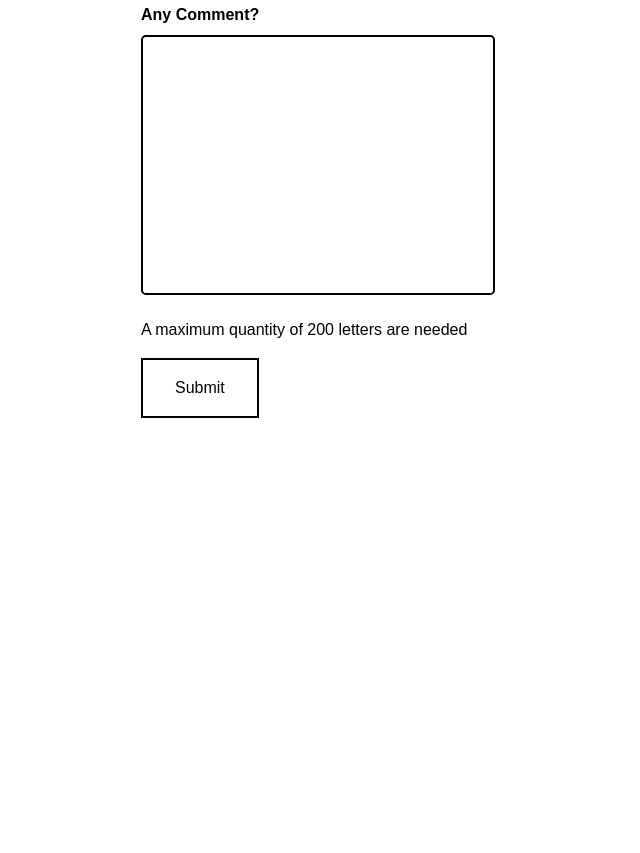
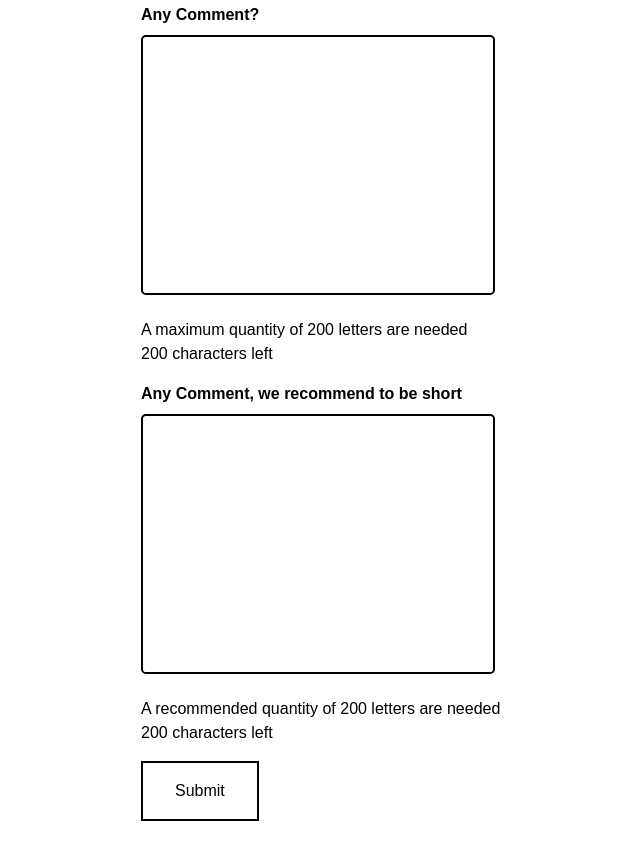
Before and after one commit to lavak00731/validAccess, a plain HTML site: page examples/externalvalidations.html in a window 1280 px wide. Shown: the part 505-1358 px from the top of the page, without its empty margins (25-665 px from the left). Before the commit the page ends 955 px from the top, so only its background shows below. Drawn offline with Linux system fonts and the light colour scheme.

Commit message:
textarea character counting

```diff
--- a/errorMsgs/msgs.json
+++ b/errorMsgs/msgs.json
@@ -105,6 +105,7 @@
                 "msg": "This field is required"}
             ]
         },
-        "sending": "Form is being sent..."
+        "sending": "Form is being sent...",
+        "textcount": "{variable} characters left"
     }
 }
--- a/examples/externalvalidations.html
+++ b/examples/externalvalidations.html
@@ -35,8 +35,13 @@
                     </div>
                     <div class="field-wrapper">
                         <label for="comment">Any Comment?</label>
-                        <textarea name="comment" id="comment" cols="30" rows="10" aria-describedby="max-characters" required maxlength="200"></textarea>
+                        <textarea name="comment" id="comment" cols="30" rows="10" data-valida-text-count="true" aria-describedby="max-characters" required maxlength="200"></textarea>
                         <p id="max-characters">A maximum quantity of 200 letters are needed</p>
+                    </div>
+                    <div class="field-wrapper">
+                        <label for="comment1">Any Comment, we recommend to be short</label>
+                        <textarea name="comment1" id="comment1" cols="30" rows="10" data-valida-text-count="true" aria-describedby="max-characters1" required data-valida-max-text="200"></textarea>
+                        <p id="max-characters1">A recommended quantity of 200 letters are needed</p>
                     </div>
                     <div class="field-wrapper">
                         <button type="submit">Submit</button>
--- a/styles/basicstyling.css
+++ b/styles/basicstyling.css
@@ -120,6 +120,10 @@ input[type="time"], input[type="date"], input[type="url"], input[type="password"
     padding: 0.5rem 0.5rem 0.5rem 3rem;
     border-radius: 0.3rem;
     margin-bottom: 1rem;
+}
+textarea {
+    white-space: break-spaces;
+    word-break: break-word;
 }
              /***** Track Styles *****/
 /***** Chrome, Safari, Opera, and Edge Chromium *****/
@@ -273,3 +277,6 @@ select[aria-invalid="true"] {
     width: 20%;
     text-align: center;
 }
+.negativeAmount {
+    color: var(--alert-color);
+}
--- a/validAccess.js
+++ b/validAccess.js
@@ -63,6 +63,15 @@ class ValidAccess {
             //waiting for user to make a click on submit button
             //using click event since Submit does not aloud show custom messages
             this.formElem.querySelector('[type="submit"]').addEventListener('click', e=> this.#validateForm(e));
+            //check if textarea have data attribute in order to count characters
+            this.formElem.querySelectorAll('textarea').forEach((tarea)=>{
+                if (tarea.dataset.validaTextCount === 'true') {
+                    //set text count
+                    this.setTextCount(tarea);
+                    //listen input event to count characters
+                    tarea.addEventListener('input', this.textCount.bind(this));
+                }
+            });
             //set dependency fields events
             this.formElem.querySelectorAll('[type="radio"], [type="checkbox"]').forEach((field)=>{
                 field.addEventListener('change', e=> this.showOrHIdeDependant(e));
@@ -81,7 +90,57 @@ class ValidAccess {
         } catch {
             throw new Error('No message set to element '+elemName+' in validation '+validation);
         }
-
+    }
+    //adds or removes negativeAmount class
+    addOrRemoveNegativeClass (elem) {
+        let amountToBeShown = parseInt(elem.dataset.validaMaxText) - elem.value.length;
+        elem.parentElement.querySelector('.amountCh').textContent = amountToBeShown;
+        if(amountToBeShown < 0) {
+            elem.parentElement.querySelector('.amountCh').classList.add('negativeAmount');
+        } else {
+            elem.parentElement.querySelector('.amountCh').classList.remove('negativeAmount');
+        }
+    }
+    //set the structure below of a textarea for explaining the user
+    //that there is a text limit
+    setTextCount (elem) {
+        const template = document.createElement('p');
+        template.classList.add('text-count');
+        template.setAttribute('aria-live', 'polite')
+        const countMsg = this.formMsgs[document.documentElement.lang]['textcount'];
+        let countElem;
+        //There are two possible approaches
+        //One with a text limit
+        if( elem.hasAttribute('maxlength') ) {
+            countElem = elem.getAttribute('maxlength');
+        } else if ( elem.dataset.validaMaxText ) {
+            //The other one let the user type, but noticing  that he or she exceeded the
+            //amount of characters
+            countElem = elem.dataset.validaMaxText;
+        }
+        let dynamicMsg = countMsg.replace('{variable}', `<span class="amountCh">${parseInt(countElem) - elem.value.length}</span>`);
+        template.innerHTML = dynamicMsg;
+        elem.parentElement.appendChild(template);
+        if(elem.dataset.validaMaxText) {
+            this.addOrRemoveNegativeClass(elem);
+        }
+    }
+    textCount(event) {
+        if(event.target.dataset.validaTextCount) {
+            const tareaParent= event.target.parentElement
+            for (const child of tareaParent.children){
+                if(child.classList.contains('text-count')) {
+                    //with maxlength the text in most interfaces is going to stop user to type
+                    if(event.target.hasAttribute('maxlength')) {
+                        child.querySelector('.amountCh').textContent = parseInt(event.target.getAttribute('maxlength')) - event.target.value.length;
+                        //in other cases a suggested amount of text is asked
+                        //but the user can keep typing
+                    } else if(event.target.dataset.validaMaxText) {
+                        this.addOrRemoveNegativeClass(event.target);
+                    }
+                }
+            }
+        }
     }
     //adding events per field after try submiting
     eventGiver(elem) {
```
